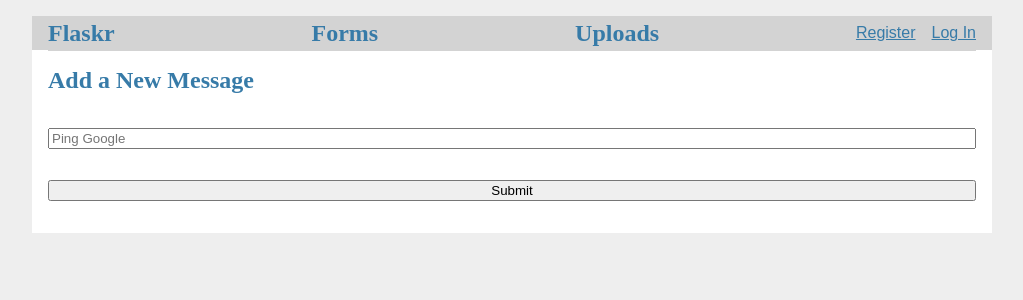
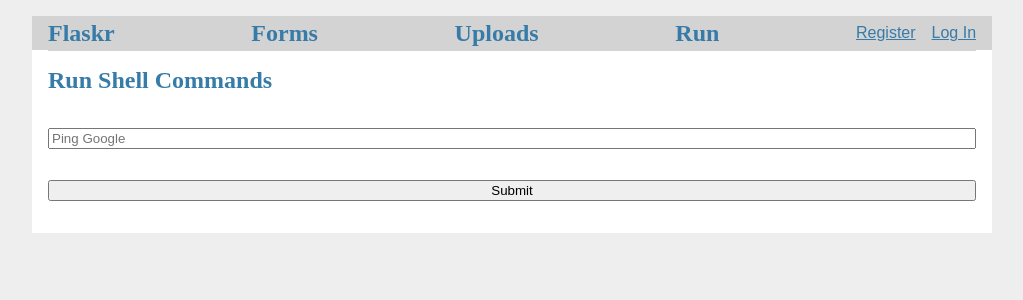
Before and after one commit to micrometre/flask-rest, a Flask app: page /api/ in a window 1280 px wide. Shown: the top 300 px of the page, without its empty margins (128-1151 px from the left). Run offline with Flask 3, Linux system fonts and the light colour scheme.

```diff
--- a/flaskr/api.py
+++ b/flaskr/api.py
@@ -14,15 +14,7 @@ bp = Blueprint('api', __name__, url_prefix='/api')
 ALLOWED_EXTENSIONS = {'mp4', 'png', 'jpg', 'jpeg', 'gif'}
 logging.getLogger('flask_cors').level = logging.DEBUG
 
-def allowed_file(filename):
-    return '.' in filename and \
-           filename.rsplit('.', 1)[1].lower() in ALLOWED_EXTENSIONS
-
 messages = []
-
-
-
-
 
 
 @bp.route('/', methods=('GET', 'POST'))
--- a/flaskr/templates/base.html
+++ b/flaskr/templates/base.html
@@ -5,6 +5,7 @@
   <h1><a href="{{ url_for('index') }}">Flaskr</a></h1>
   <h1><a href="{{ url_for('forms.index') }}">Forms</a></h1>
   <h1><a href="{{ url_for('uploads.upload_file') }}">Uploads</a></h1>
+  <h1><a href="{{ url_for('api.create') }}">Run</a></h1>
   <ul>
     {% if g.user %}
       <li><span>{{ g.user['username'] }}</span>
--- a/flaskr/templates/proc/index.html
+++ b/flaskr/templates/proc/index.html
@@ -1,7 +1,7 @@
 {% extends 'base.html' %}
 
 {% block content %}
-<h1>{% block title %} Add a New Message {% endblock %}</h1>
+<h1>{% block title %} Run Shell Commands  {% endblock %}</h1>
 <form method="post">
     <br>
     <input type="text" name="ping-google" placeholder="Ping Google" value="{{ request.form['ping-google'] }}"></input>
```
